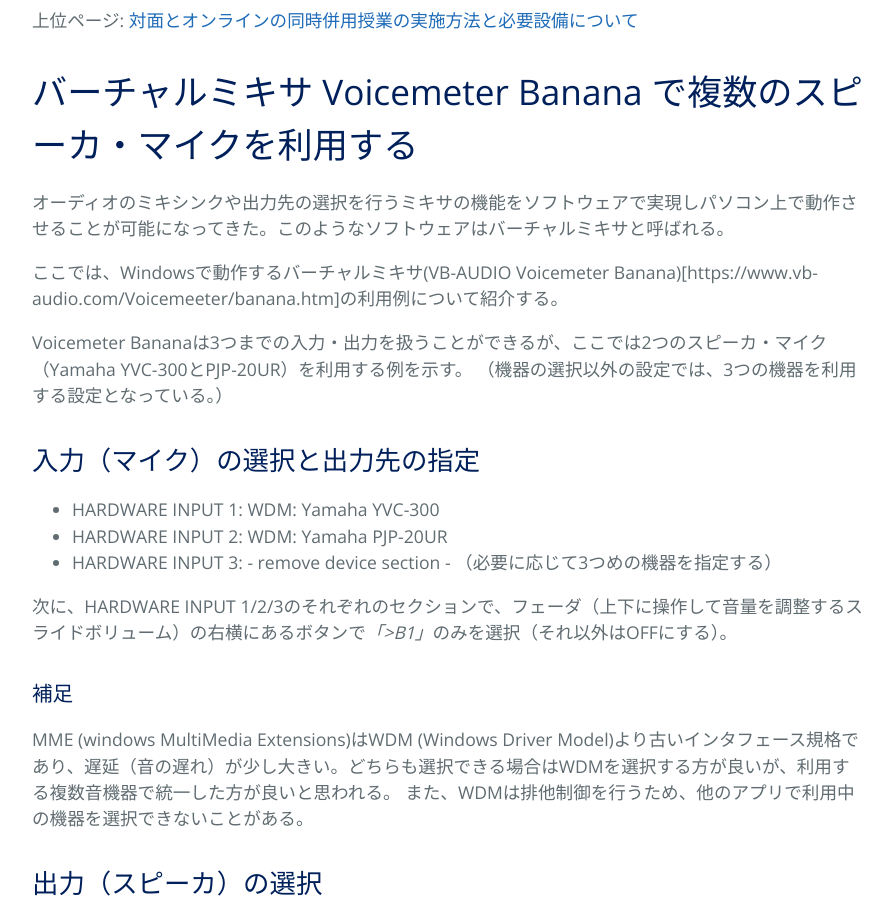
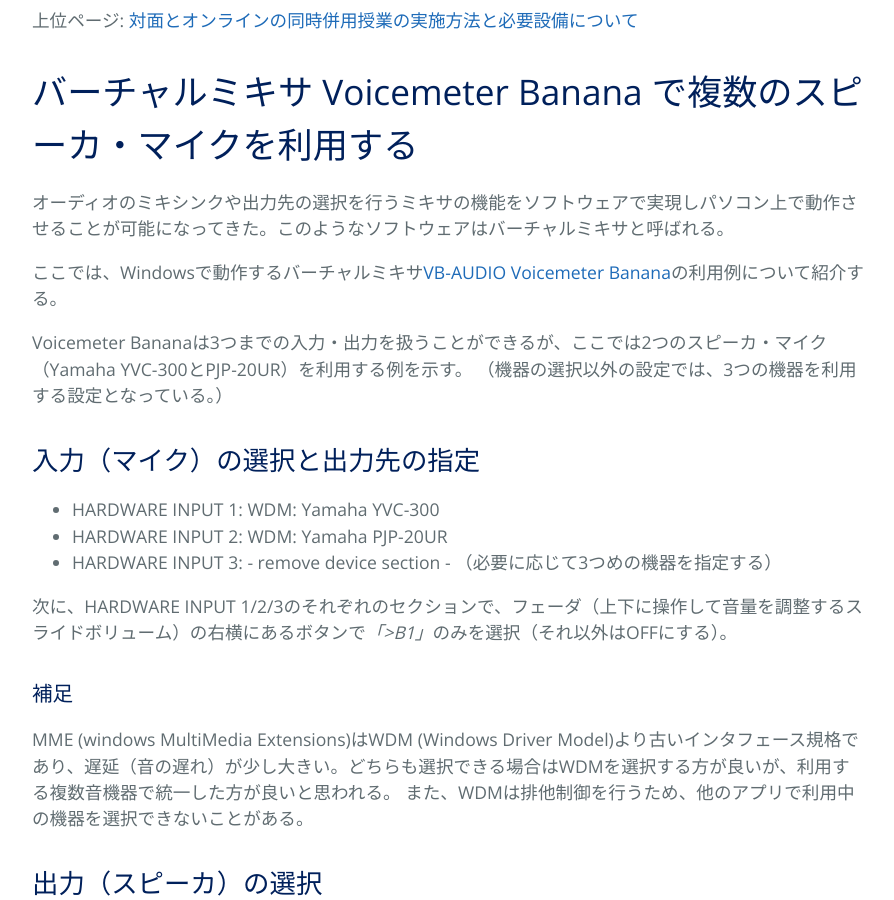
Before and after one commit to kyoto-u/online-edu, a Jekyll site: the page built from zoom-audio-voicemeter.md, in a window 1280 px wide and 900 px high, scrolled down 397 px. Shown: the whole window, without its empty margins (192-1086 px from the left). Built offline with Jekyll 4.4.1, drawn with Linux system fonts in a browser that asks for light colours; part of the change alters nothing that is shown.

Commit message:
Update zoom-audio-voicemeter.md

```diff
--- a/zoom-audio-voicemeter.md
+++ b/zoom-audio-voicemeter.md
@@ -8,7 +8,7 @@ title: バーチャルミキサ Voicemeter Banana で複数のスピーカ・マ
 
 オーディオのミキシンクや出力先の選択を行うミキサの機能をソフトウェアで実現しパソコン上で動作させることが可能になってきた。このようなソフトウェアはバーチャルミキサと呼ばれる。
 
-ここでは、Windowsで動作するバーチャルミキサ(VB-AUDIO Voicemeter Banana)[https://www.vb-audio.com/Voicemeeter/banana.htm]の利用例について紹介する。
+ここでは、Windowsで動作するバーチャルミキサ[VB-AUDIO Voicemeter Banana]([https://www.vb-audio.com/Voicemeeter/banana.htm)の利用例について紹介する。
 
 Voicemeter Bananaは3つまでの入力・出力を扱うことができるが、ここでは2つのスピーカ・マイク（Yamaha YVC-300とPJP-20UR）を利用する例を示す。
 （機器の選択以外の設定では、3つの機器を利用する設定となっている。）
```
